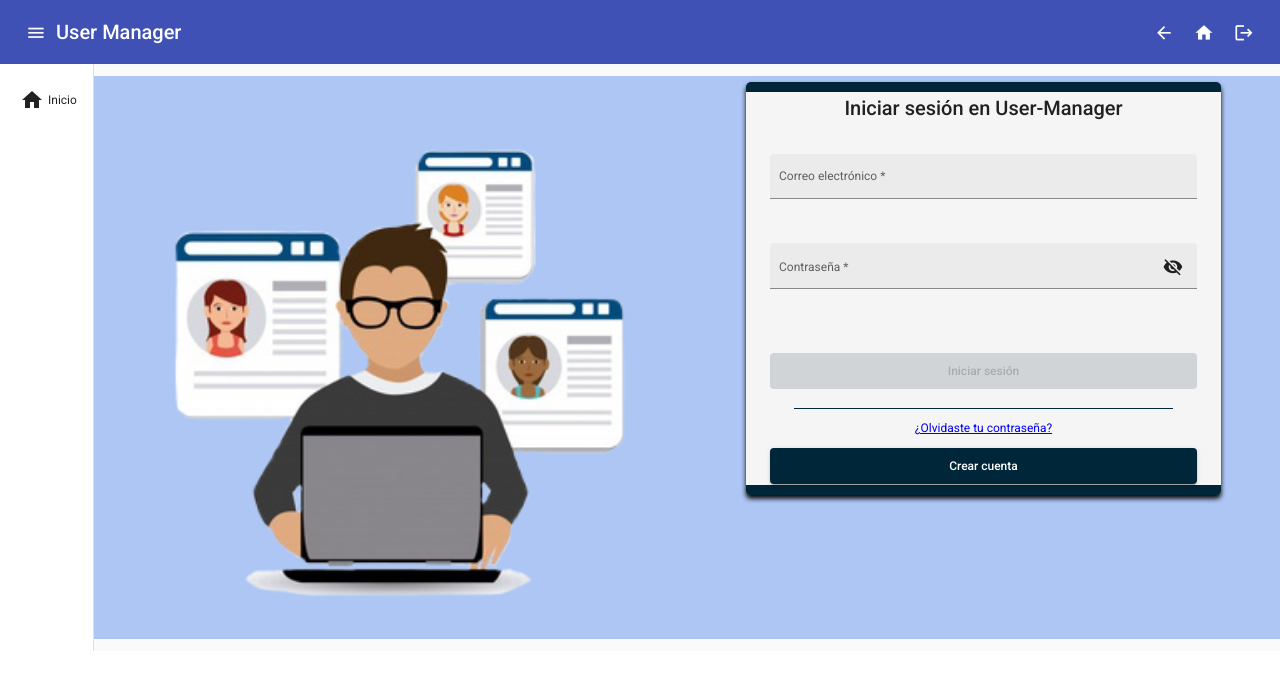
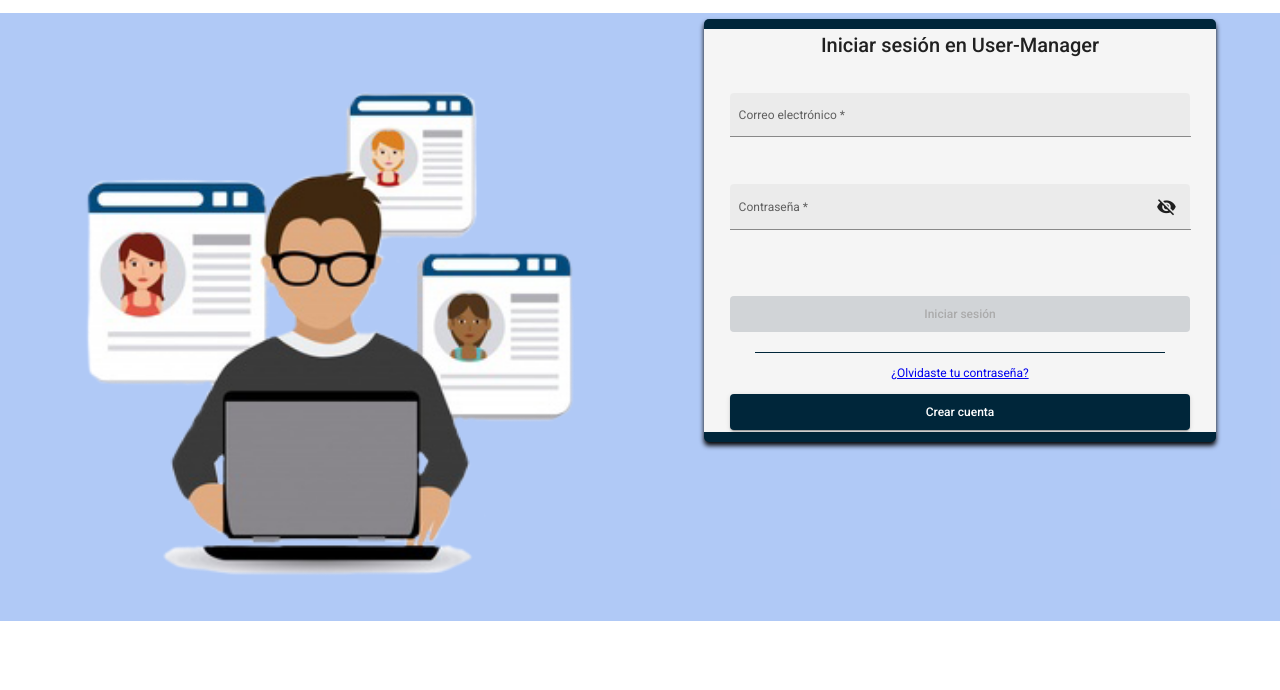
Before and after one commit to IgnacioRom277/user-manager, an Angular app: page / in a window 1280 px wide. Shown: the top 690 px of the page. Built offline with nearby package versions, Linux system fonts and the light colour scheme.

Commit message:
Toolbar navigation added

```diff
--- a/src/app/app.component.html
+++ b/src/app/app.component.html
@@ -1,23 +1,21 @@
-<div>
+<div *ngIf="isUserLoggedIn">
   <mat-toolbar color="primary">
     <button mat-icon-button aria-label="menu" (click)="isExpanded = !isExpanded">
       <mat-icon>menu</mat-icon>
     </button>
     <h1>User Manager</h1>
     <span class="space-between"></span>
-    <button mat-icon-button aria-label="back" matTooltip="Regresar">
+    <button mat-icon-button aria-label="back" matTooltip="Regresar" (click)="onBack()">
       <mat-icon>arrow_back</mat-icon>
     </button>
-    <button mat-icon-button aria-label="logout" matTooltip="Inicio">
+    <button mat-icon-button aria-label="logout" matTooltip="Inicio" (click)="onHome()">
       <mat-icon>home</mat-icon>
     </button>
     <button mat-icon-button aria-label="logout" matTooltip="Salir" (click)="onLogout()">
       <mat-icon>logout</mat-icon>
     </button>
   </mat-toolbar>
-</div>
 
-<div>
   <mat-sidenav-container autosize>
     <mat-sidenav
         #sidenav
@@ -33,3 +31,7 @@
     <router-outlet></router-outlet>
   </mat-sidenav-container>
 </div>
+
+<div *ngIf="!isUserLoggedIn">
+  <app-login></app-login>
+</div>
--- a/src/app/app.component.ts
+++ b/src/app/app.component.ts
@@ -1,27 +1,62 @@
 import { Router } from '@angular/router';
+import { Component, OnInit, ViewChild } from '@angular/core';
+import { MatSidenav } from '@angular/material/sidenav';
+
 import { LocalStorageService } from './services/utils/local-storage.service';
-import { Component, ViewChild } from '@angular/core';
-import { MatSidenav } from '@angular/material/sidenav';
+import { AuthService } from '../app/services/authentication/auth.service';
+import { Subscription } from 'rxjs';
+import { Location } from '@angular/common';
 
 @Component({
   selector: 'app-root',
   templateUrl: './app.component.html',
   styleUrls: ['./app.component.css']
 })
-export class AppComponent {
-  title = 'user-manager';
+export class AppComponent implements OnInit {
   @ViewChild('sidenav') sidenav!: MatSidenav;
   public isExpanded = true;
+  public isUserLoggedIn: boolean = false;
+  public subscription!: Subscription;
+  public title: string = 'user-manager';
 
   constructor(
+    private authService: AuthService,
     private localStorage: LocalStorageService,
+    private location: Location,
     private router: Router
   ) {}
 
-  onLogout() {
+  ngOnInit() {
+    this.subscription = this.authService.getLoggedIn().subscribe(value => {
+      this.isUserLoggedIn = value;
+    })
+  }
+
+  ngOnDestroy() {
+    if (this.subscription) {
+      this.subscription.unsubscribe();
+    }
+  }
+
+  /**
+   * @description Remove token at local storage
+   */
+  public onLogout(): void {
     this.localStorage.removeItem('token');
-    this.router.navigate(['/']).then(() => {
-      window.location.reload();
-    });
+    window.location.reload();
+  }
+
+  /**
+   * @description Returns to last location
+   */
+  public onBack(): void {
+    this.location.back();
+  }
+
+  /**
+   * @description Go to home url and reload page
+   */
+  public onHome(): void {
+    this.router.navigate(['/home']);
   }
 }
--- a/src/app/services/authentication/auth.service.ts
+++ b/src/app/services/authentication/auth.service.ts
@@ -3,8 +3,12 @@ import { Injectable } from "@angular/core";
 import { AuthBody } from '../../interfaces/index';
 import { LocalStorageService } from '../utils/local-storage.service';
 
+import { BehaviorSubject, Observable } from "rxjs";
+
 @Injectable({ providedIn: 'root'})
 export class AuthService {
+  private userLoggedIn = new BehaviorSubject(false);
+
   constructor(
     private localStorageService: LocalStorageService
   ) {}
@@ -50,9 +54,26 @@ export class AuthService {
   public isAuthenticated(): boolean {
     const token = this.localStorageService.getItem('token');
     if (token) {
+      this.setLoggedIn(true);
       return true;
     } else {
       return false;
     }
   }
+
+  /**
+   * @description Creates an Observable to know if user is logged
+   * @returns {Observable<boolean>} Observable if user is logged
+   */
+   getLoggedIn(): Observable<boolean> {
+    return this.userLoggedIn.asObservable();
+  }
+
+  /**
+   * @description Returns if user is logged
+   * @param {boolean} isLogged Boolean if user is logged
+   */
+  setLoggedIn(isLogged: boolean) {
+    this.userLoggedIn.next(isLogged);
+  }
 }
```
